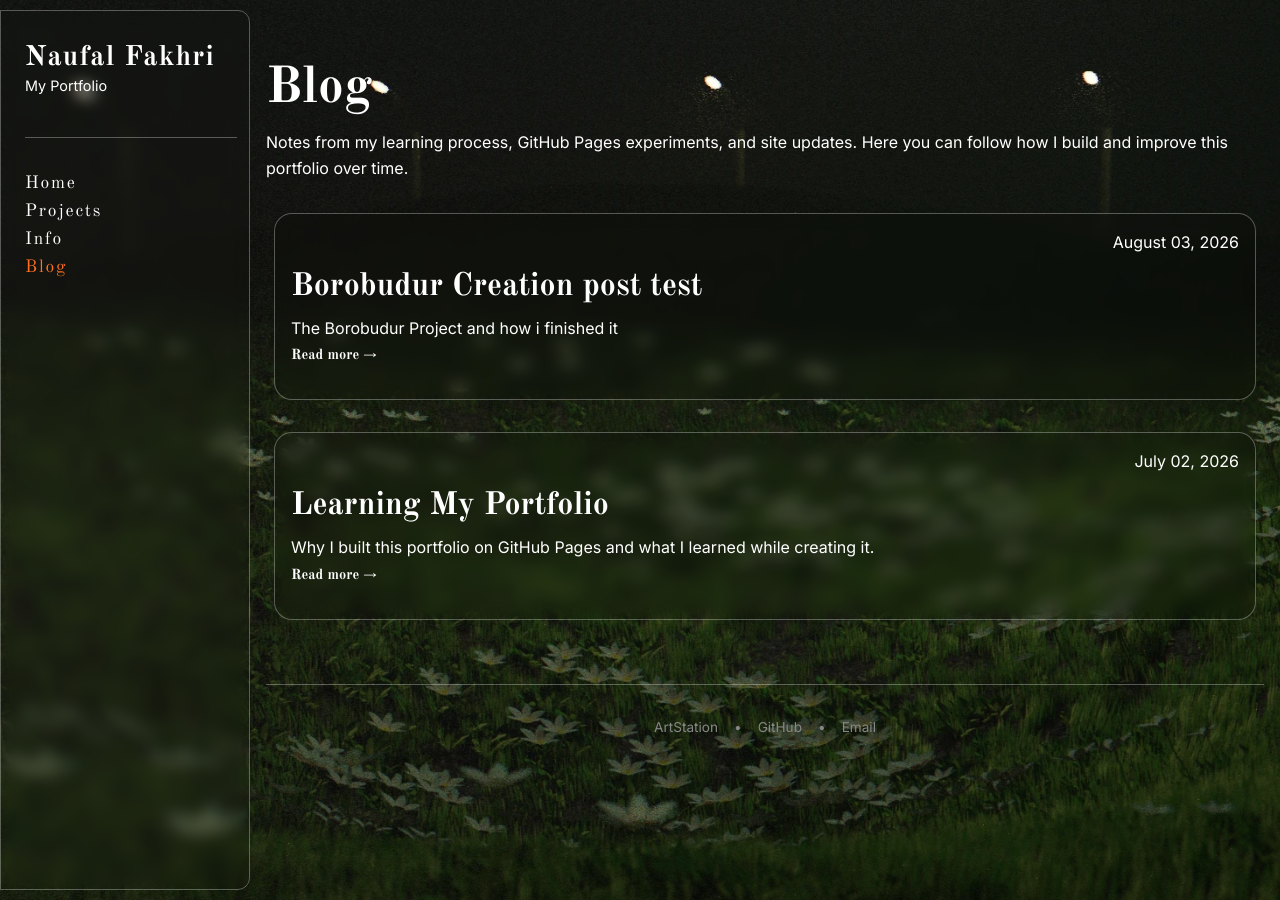
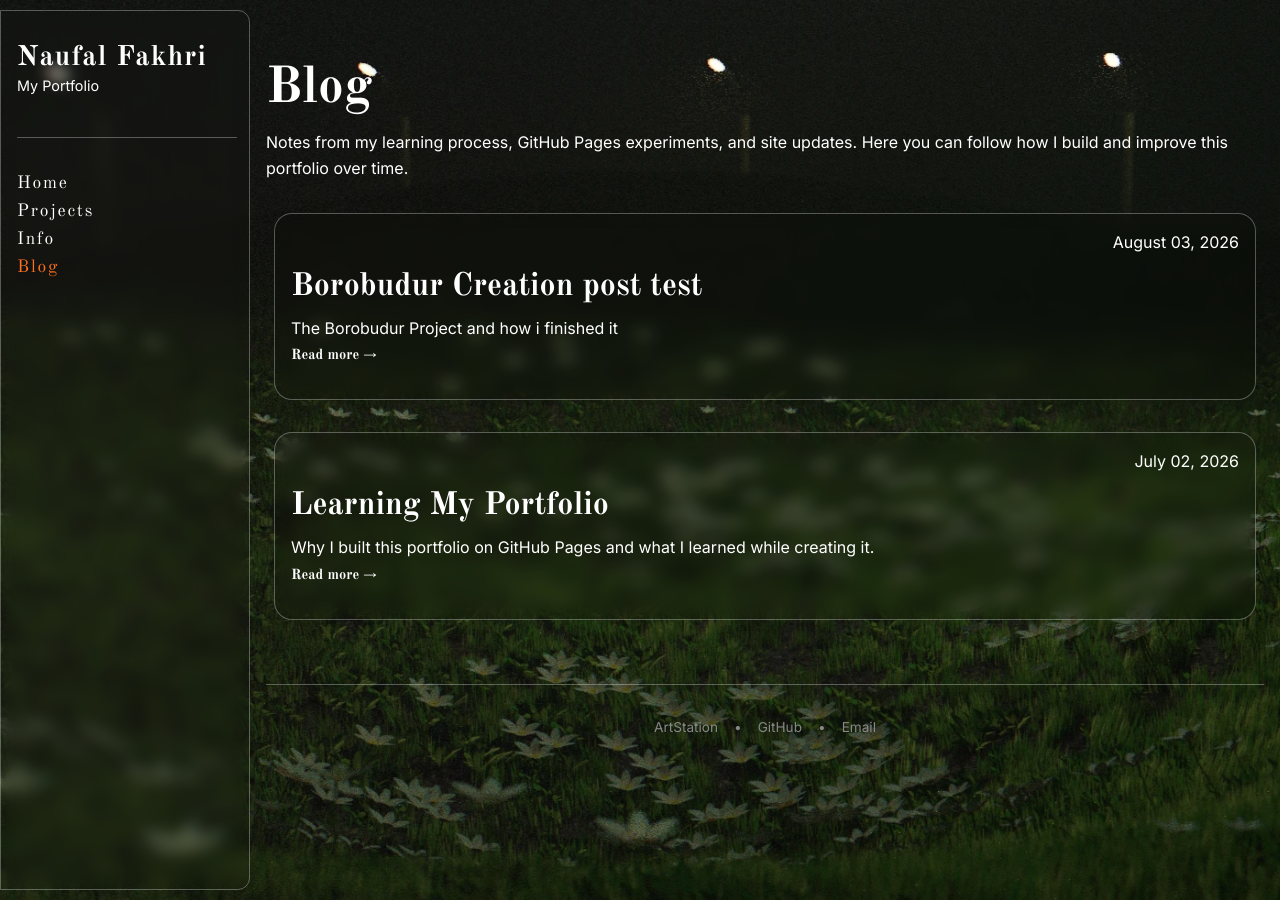
Before and after one commit to remtromol/remtromol.github.io, a Jekyll site: the page built from blog.md, in a window 1280 px wide. Built offline with Jekyll 4.4.1, drawn with Linux system fonts in a browser that asks for light colours.

Commit message:
sidebar desktop styling fix

```diff
--- a/css/style.css
+++ b/css/style.css
@@ -32,7 +32,7 @@
   height: 100%;
   object-fit: cover;
   background-color: #000000;
-   transform: scale(1.05);
+   transform: scale(1.1);
    transform-origin: center;
 }
 
@@ -92,7 +92,7 @@ a:focus {
   .sidebar {
     width: 250px;
     position: fixed;
-    padding: 2rem 0.75rem 2rem 1.5rem;
+    padding: 2rem 0.75rem 2rem 1rem;
     top: 10px;
     bottom: 10px;
     left: 0;
```
Also changed, not shown: 1 other file.
